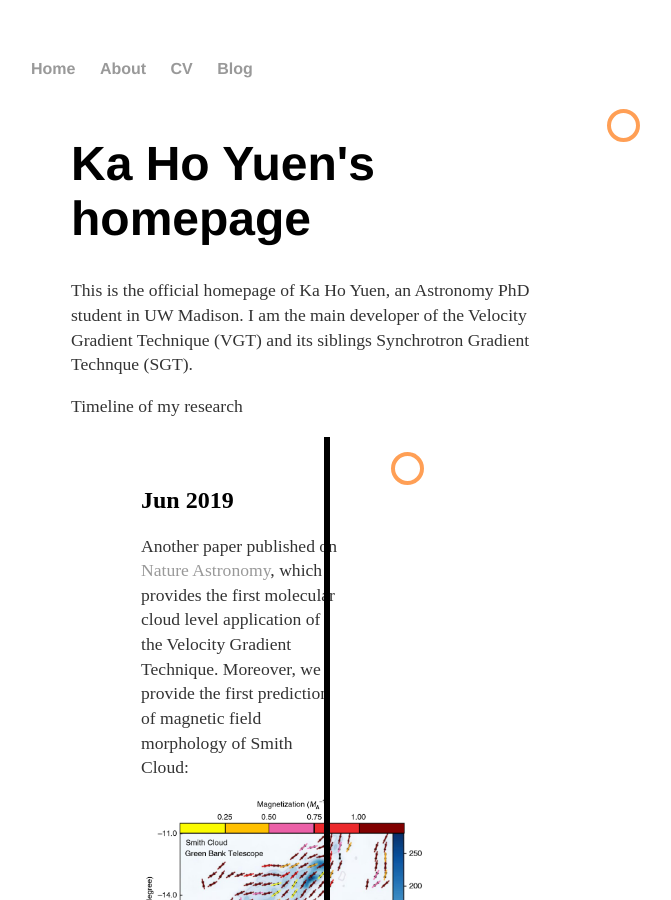
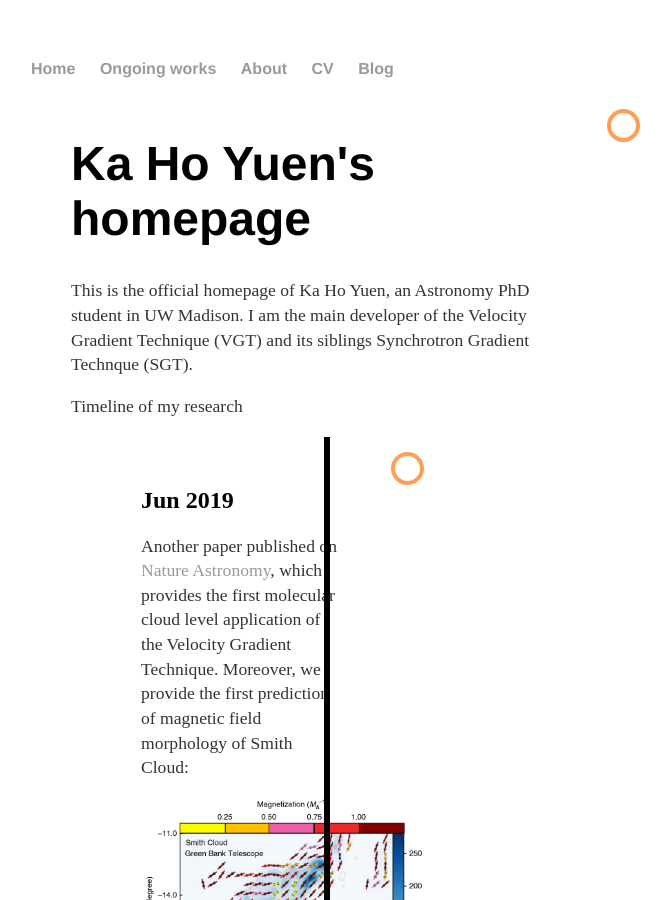
Before and after one commit to kyuen2/laztech.github.io, a Jekyll site: the page built from index.html, in a window 1280 px wide and 900 px high. Shown: the whole window, without its empty margins (97-768 px from the left). Built offline with Jekyll 4.4.1, drawn with Linux system fonts in a browser that asks for light colours.

```diff
--- a/_layouts/default.html
+++ b/_layouts/default.html
@@ -9,6 +9,7 @@
 			<nav>
 	    		<ul>
 	        		<li><a href="/">Home</a></li>
+	        		<li><a href="/ongoing">Ongoing works</a></li>
 		        	<li><a href="/about">About</a></li>
 	        		<li><a href="/cv">CV</a></li>
 	        		<li><a href="/blog">Blog</a></li>
```
